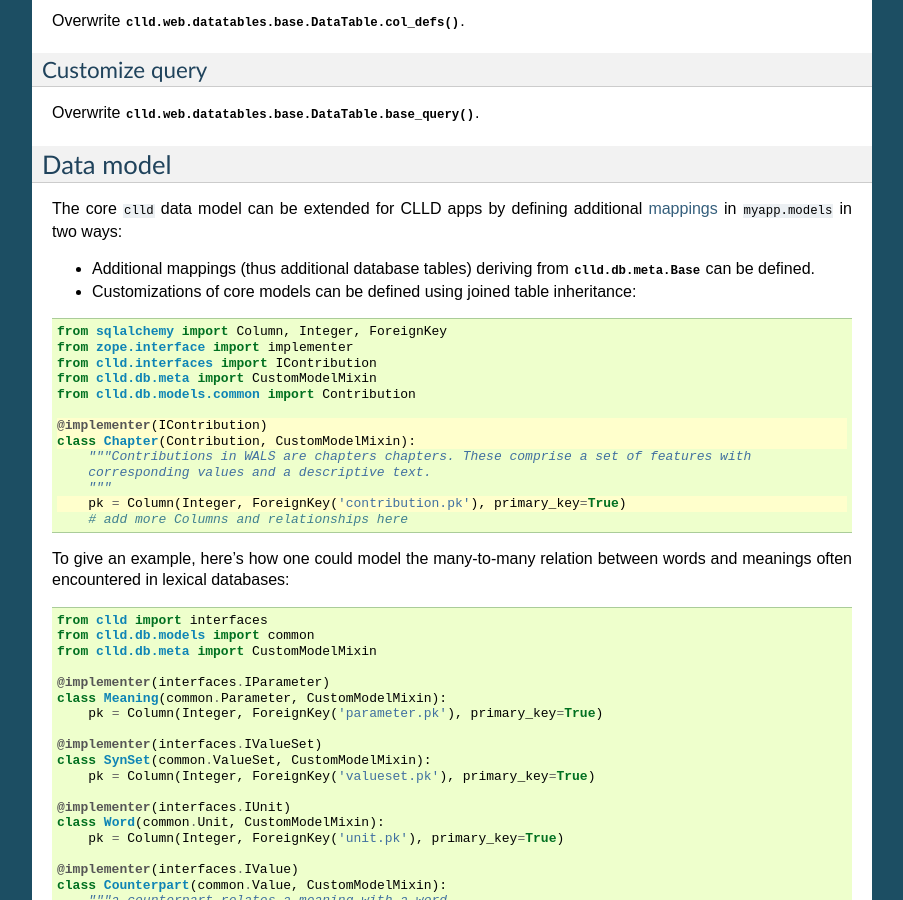
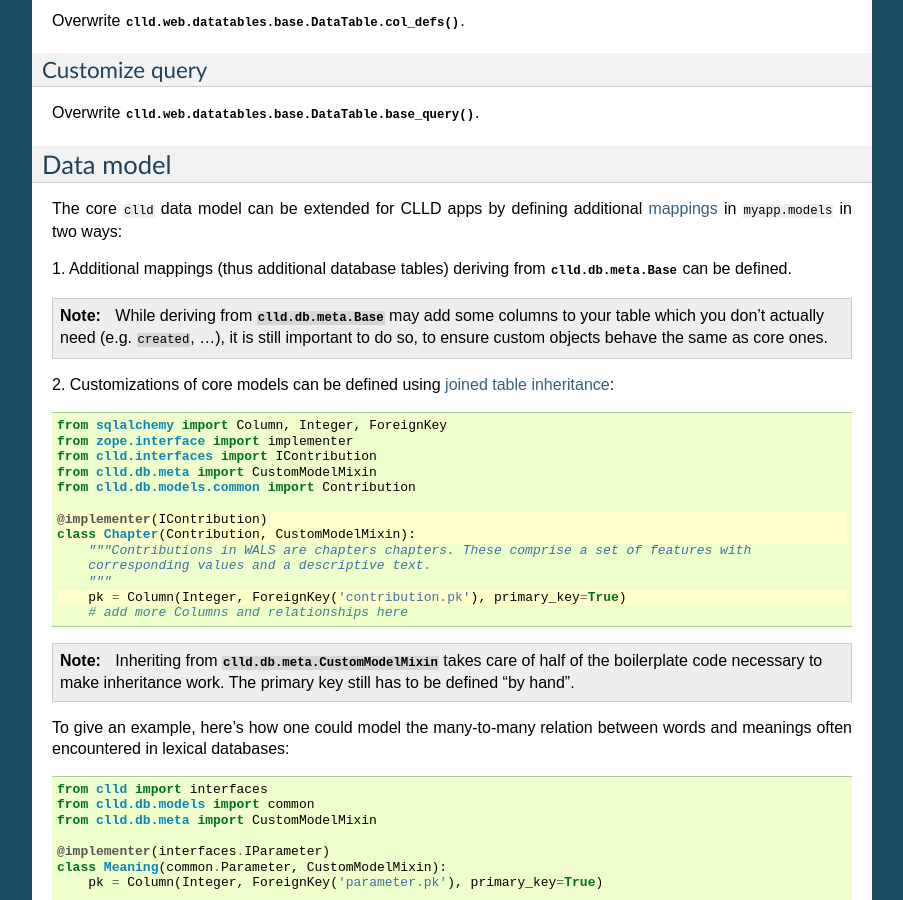
Before and after one commit to clld/clld, a Sphinx documentation site: the page built from docs/extending.rst, in a window 1280 px wide and 900 px high, scrolled down 2197 px. Shown: the whole window, without its empty margins (198-1101 px from the left). Built offline with Sphinx 7.4.7, drawn with Linux system fonts in a browser that asks for light colours.

Commit message:
work on docs

```diff
--- a/docs/extending.rst
+++ b/docs/extending.rst
@@ -144,9 +144,17 @@
 `mappings <http://docs.sqlalchemy.org/en/rel_0_9/orm/tutorial.html#declare-a-mapping>`_
 in ``myapp.models`` in two ways:
 
-- Additional mappings (thus additional database tables) deriving from :py:class:`clld.db.meta.Base`
-  can be defined.
-- Customizations of core models can be defined using joined table inheritance:
+1. Additional mappings (thus additional database tables) deriving from :py:class:`clld.db.meta.Base`
+can be defined.
+
+.. note::
+
+    While deriving from :py:class:`clld.db.meta.Base` may add some columns to your table which
+    you don't actually need (e.g. ``created``, ...), it is still important to do so, to
+    ensure custom objects behave the same as core ones.
+
+2. Customizations of core models can be defined using
+`joined table inheritance <http://docs.sqlalchemy.org/en/latest/orm/inheritance.html#joined-table-inheritance>`_:
 
 .. code-block:: python
     :emphasize-lines: 7,8,12
@@ -164,6 +172,12 @@
         """
         pk = Column(Integer, ForeignKey('contribution.pk'), primary_key=True)
         # add more Columns and relationships here
+
+.. note::
+
+    Inheriting from :py:class:`clld.db.meta.CustomModelMixin` takes care of half of the
+    boilerplate code necessary to make inheritance work. The primary key still has to be
+    defined "by hand".
 
 
 To give an example, here's how one could model the many-to-many relation between words and
```
